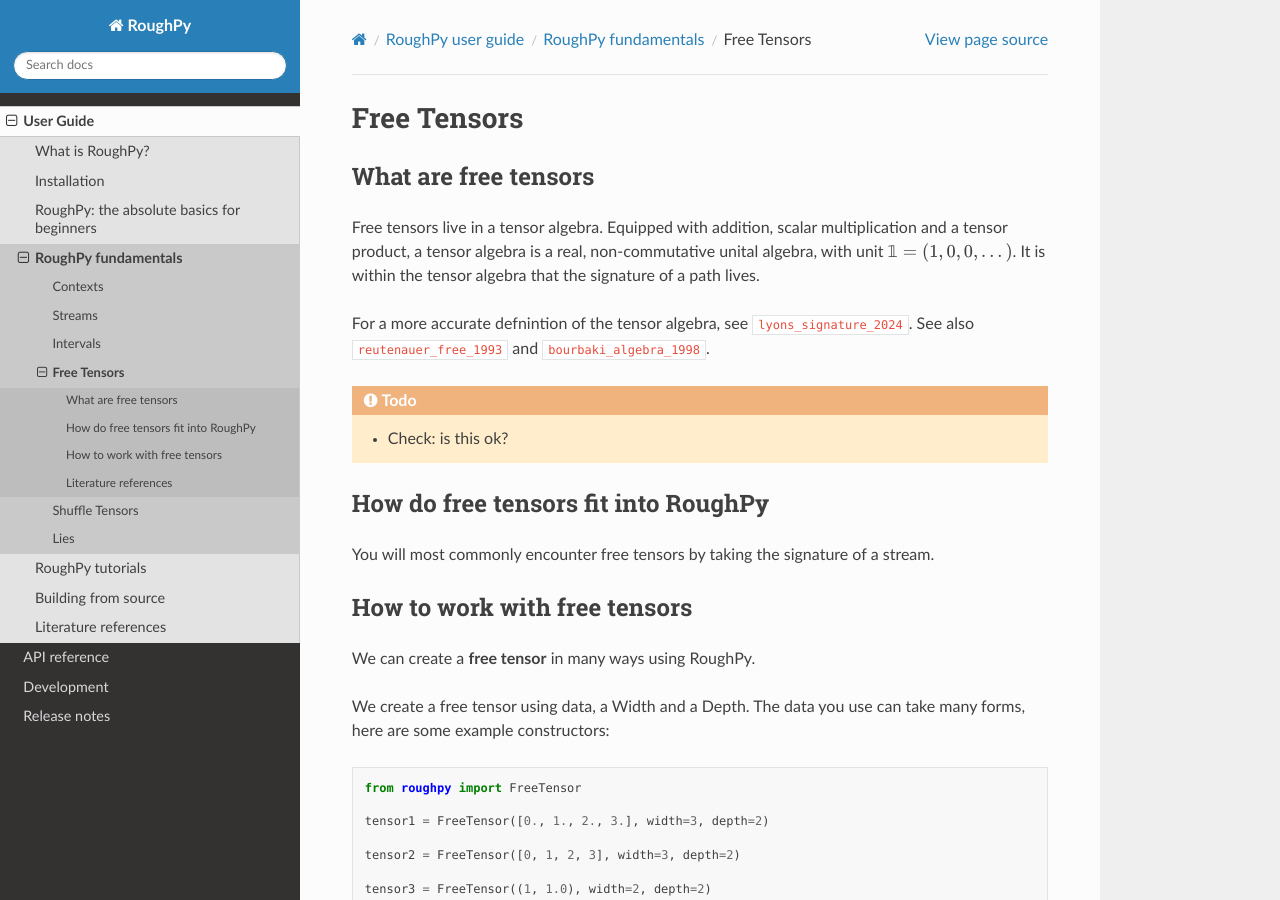
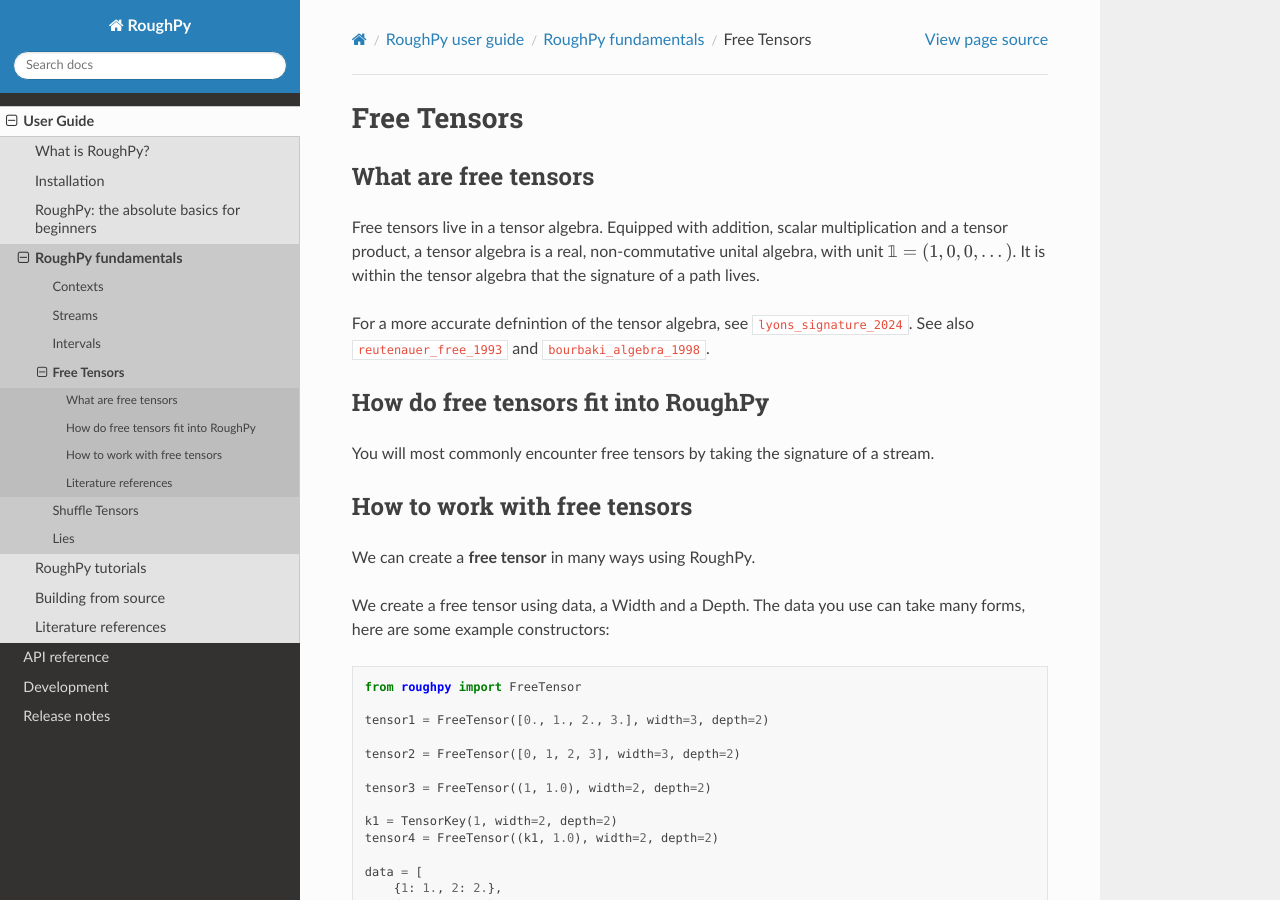
Before and after one commit to datasig-ac-uk/RoughPy, a Sphinx documentation site: the page built from docs/source/user/fundamentals.free_tensors.rst, in a window 1280 px wide and 900 px high. Built offline with Sphinx 7.4.7 and the Read the Docs theme 2.0.0, drawn with Linux system fonts in a browser that asks for light colours; pages that are not in the unit, such as notebooks, are missing from menus; cross-references to code outside the pages are shown as plain code.

Commit message:
Remove todo

```diff
--- a/docs/source/user/fundamentals.free_tensors.rst
+++ b/docs/source/user/fundamentals.free_tensors.rst
@@ -13,9 +13,6 @@
 It is within the tensor algebra that the signature of a path lives.
 
 For a more accurate defnintion of the tensor algebra, see :cite:t:`lyons_signature_2024`. See also :cite:t:`reutenauer_free_1993` and :cite:t:`bourbaki_algebra_1998`.
-
-.. todo::
-    - Check: is this ok?
 
 
 ^^^^^^^^^^^^^^^^^^^^^^^^^^^^^^^^^^^^
```
